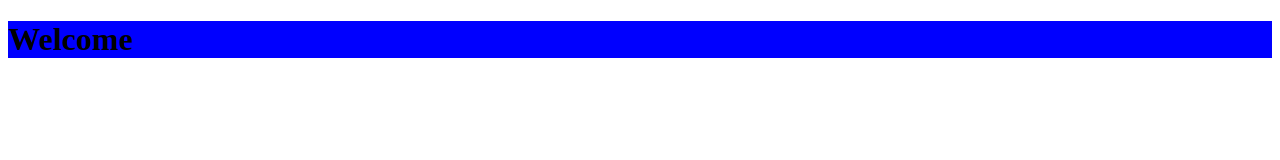
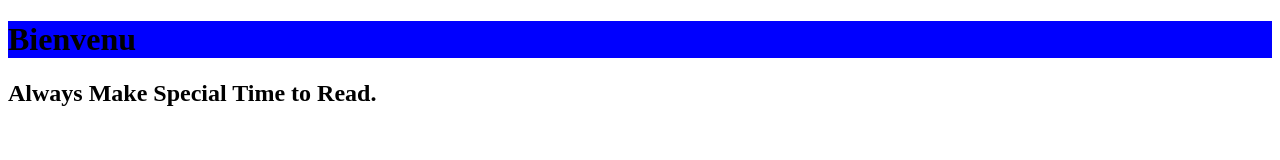
Before and after one commit to afzalisoheila/Java-Script, a plain HTML site: page index.html in a window 1280 px wide. Drawn offline with Linux system fonts and the light colour scheme.

Commit message:
exercise for DOM

```diff
--- a/app.js
+++ b/app.js
@@ -200,3 +200,12 @@ books.forEach(function (element) {
     }
   });
 });
+console.log(document.doctype);
+// console.log(document.getElementById("welcome"));
+const result = document.getElementById("welcome");
+console.log(result);
+console.log(result.id);
+result.className = "subTitle1"
+
+console.log(result.className);
+result.innerText="Bienvenu"
--- a/index.html
+++ b/index.html
@@ -8,9 +8,45 @@
     <link rel="stylesheet"  href="style.css">
 </head>
 <body>
-    <h1 id="welcome">Welcome</h1>
+    <h1 id="welcome" class="titleSection">Welcome</h1>
+    <h2 id="heading2" class="subTitleSection">Always Make Special Time to Read.</h2>
     <script src="app.js"></script>
 
 
 </body>
 </html>
+
+<!-- <script>
+    const document = {
+        doctype:"<!DOCTYPE html>",
+        html:{
+            lang:"en",
+            head:{
+                meta:[
+                    {
+                        charset:"UTF-8"
+                    },
+                    {
+                        httpEquiv:"X-UA-Compatible",
+                        content:"width=device-width, initial-scale=1.0"
+
+                    }
+
+                ]
+            },
+            body:{
+                h1:{
+                    id:"welcome",
+                    class:"titleSection",
+                    innerText:"welcome"
+                },
+                h2:{
+                    id:"heading2",
+                    class:"subTitleSection",
+                    innerText:"Always Make Special Time to Read."
+                }
+
+            }
+        }
+    }
+</script> -->
```
